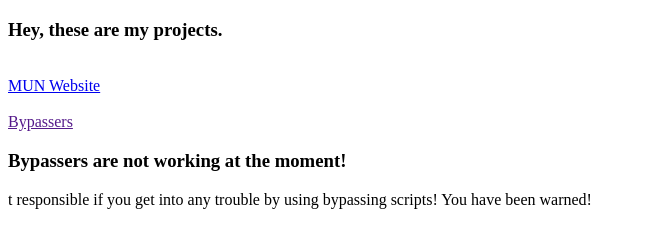
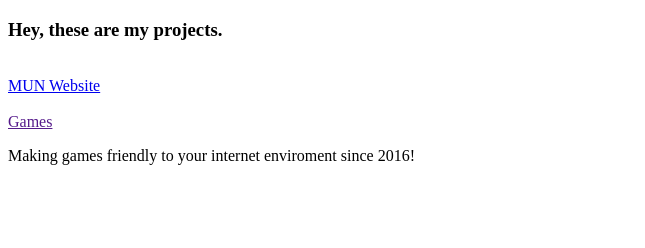
Before and after one commit to sunemi/sunemi.github.io, a plain HTML site: page index.html in a window 1280 px wide. Shown: the whole page, without its empty margins (0-645 px from the left). Drawn offline with Linux system fonts and the light colour scheme.

Commit message:
Update index.html

```diff
--- a/index.html
+++ b/index.html
@@ -6,16 +6,13 @@
     <body>
       <h3>Hey, these are my projects.</h3>
      <br> <a href="http://sunemi.github.io/mun.web/">MUN Website</a><br>
-    <br>  <a href="">Bypassers</a><br>
- <p>
-<h3> Bypassers are not working at the moment!
-</h3></p>
+    <br>  <a href="">Games</a><br>
+
 
 
 
       <p>
-   t responsible if you get into any trouble by using bypassing scripts!
-      You have been warned!
+ Making games friendly to your internet enviroment since 2016!
   </p>
   </body>
 </html>
```
